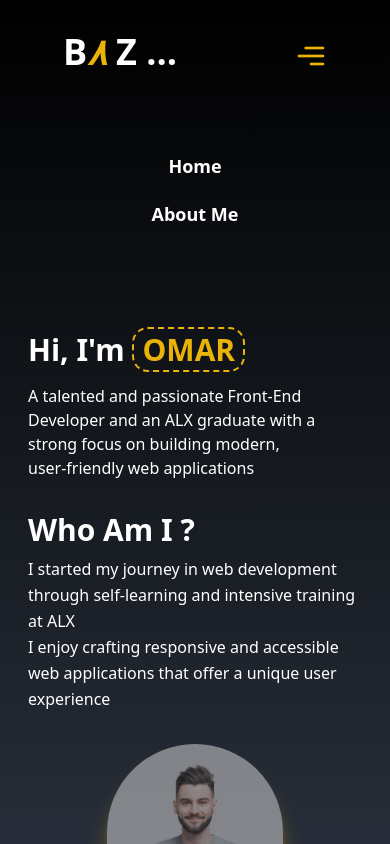
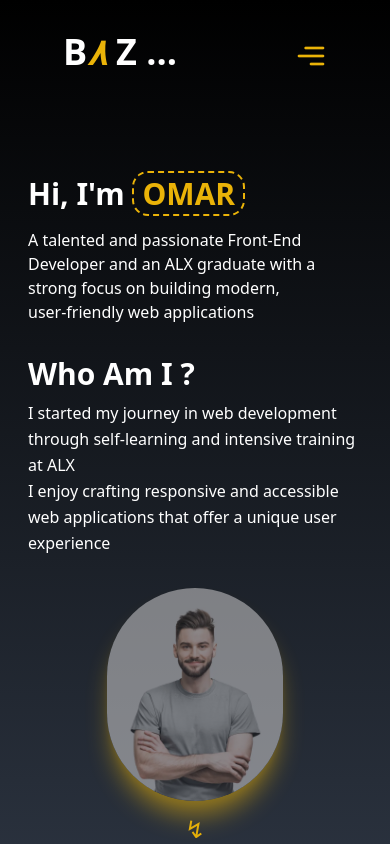
Before and after one commit to omar96163/personal-page, a React (Vite) app: page /About in a window 390 px wide. Shown: the top 844 px of the page. Built offline with nearby package versions, Linux system fonts and the light colour scheme.

Commit message:
added some animattion

```diff
--- a/src/components/About.jsx
+++ b/src/components/About.jsx
@@ -30,7 +30,7 @@ function About() {
         </div>
         <div className="flex flex-col items-center">
           <img
-            className="opacity-50 w-44 md:w-60 lg:w-64 hover:opacity-100 transition-all duration-1000
+            className="opacity-50 w-44 md:w-52 lg:w-64 hover:opacity-100 transition-all duration-1000
             rounded-full shadow-xl shadow-yellow-500"
             src="images/o.webp"
             alt="OMAR ALBAZ's photo"
--- a/src/components/Nav.jsx
+++ b/src/components/Nav.jsx
@@ -49,7 +49,7 @@ function Nav() {
       </div>
       <div
         className={`flex flex-col items-center space-y-5 mt-20 sm:hidden transition-all duration-1000 ${
-          menuo ? "" : "-mt-40"
+          menuo ? "" : "hidden"
         }`}
       >
         <Link
```
